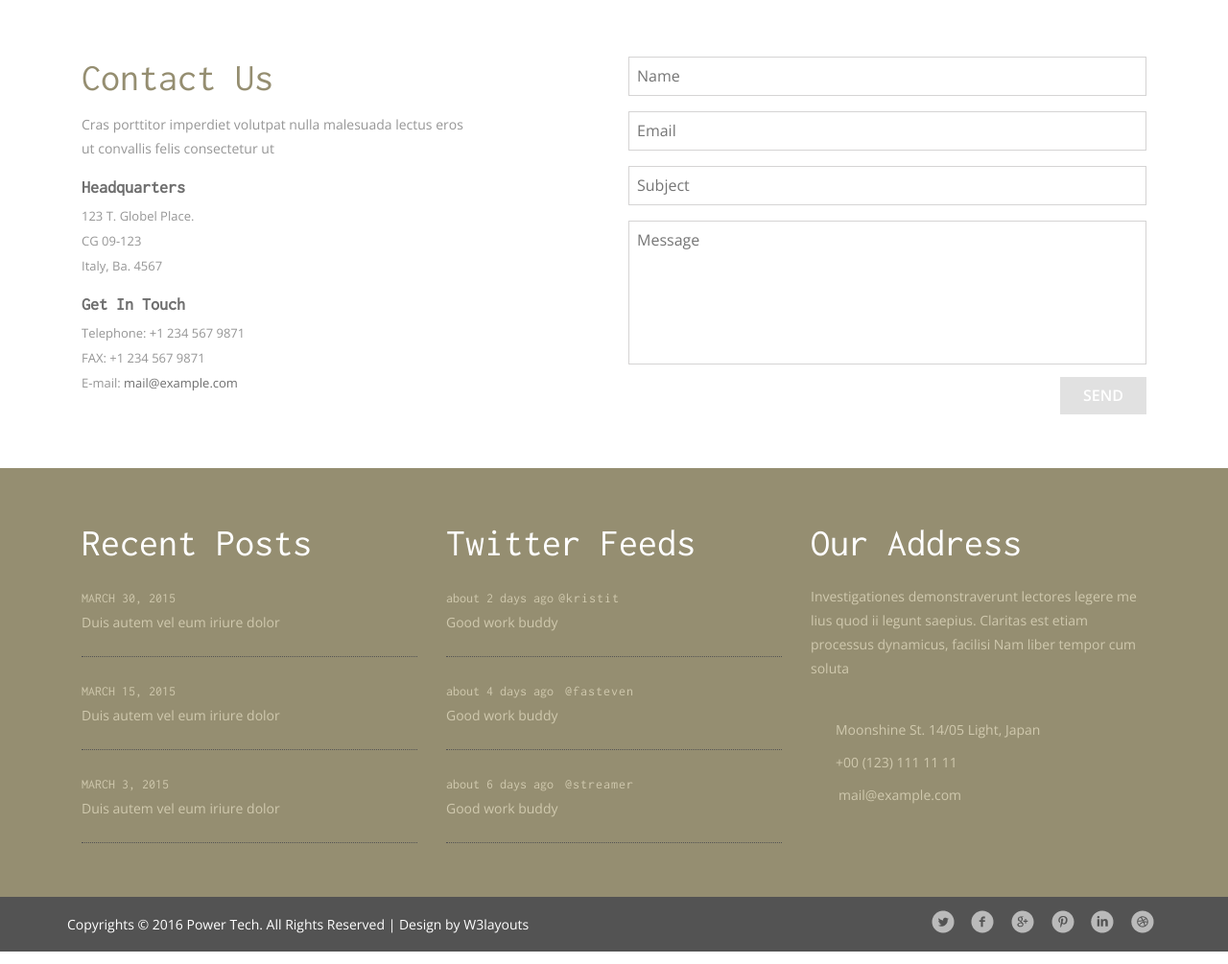
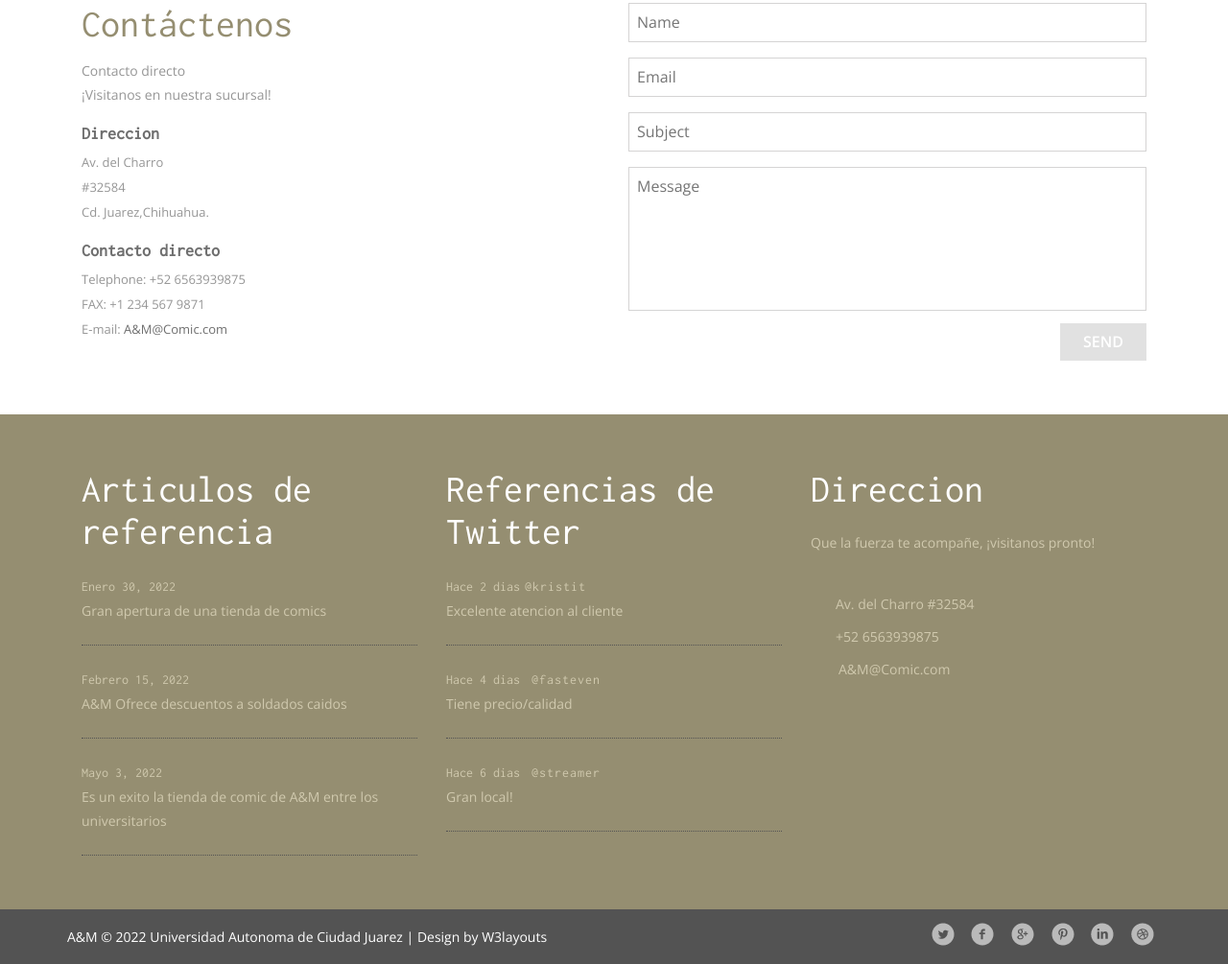
Before and after one commit to andreaGP18/A-M-Comic-s, a plain HTML site: page contact.html in a window 1280 px wide. Shown: the part 658-1663 px from the top of the page at 96% size. Drawn offline with nearby package versions, Linux system fonts and the light colour scheme.

Commit message:
Update contact.html

```diff
--- a/contact.html
+++ b/contact.html
@@ -7,7 +7,7 @@ License URL: http://creativecommons.org/licenses/by/3.0/
 <!DOCTYPE HTML>
 <html>
 <head>
-<title>Power Tech a Industrial Category Flat Bootstrap Responsive Website Template | Contact :: w3layouts</title>
+<title>A&M Comics | Contact :: w3layouts</title>
 <meta name="viewport" content="width=device-width, initial-scale=1">
 <meta http-equiv="Content-Type" content="text/html; charset=utf-8" />
 <meta name="keywords" content="Power Tech Responsive web template, Bootstrap Web Templates, Flat Web Templates, Android  Compatible web template,Smartphone Compatible web template, free webdesigns for Nokia, Samsung, LG, SonyEricsson, Motorola web design" />
@@ -79,12 +79,12 @@ License URL: http://creativecommons.org/licenses/by/3.0/
 			<!-- Collect the nav links, forms, and other content for toggling -->
 			<div class="collapse navbar-collapse nav-wil" id="bs-example-navbar-collapse-1">
 				  <ul class="nav navbar-nav">
-					<li class="hvr-bounce-to-bottom"><a href="index.html">Home <span class="sr-only">(current)</span></a></li>
-					<li class="hvr-bounce-to-bottom"><a href="about.html">ABOUT</a></li>
-					<li class="hvr-bounce-to-bottom"><a href="shortcodes.html">Short Codes</a></li>
-					<li class="hvr-bounce-to-bottom"><a href="gallery.html">GALLERY</a></li>
-					<li class="hvr-bounce-to-bottom"><a href="blog.html">Blog</a></li>
-					<li class="hvr-bounce-to-bottom active"><a href="contact.html">Mail Us</a></li>
+					<li class="hvr-bounce-to-bottom active"><a href="index.html">Inicio <span class="sr-only">(current)</span></a></li>
+					<li class="hvr-bounce-to-bottom"><a href="about.html">Categoria</a></li>
+					<li class="hvr-bounce-to-bottom"><a href="shortcodes.html">Funkos</a></li>
+					<li class="hvr-bounce-to-bottom"><a href="gallery.html">Galeria</a></li>
+					<li class="hvr-bounce-to-bottom"><a href="blog.html">Comics</a></li>
+					<li class="hvr-bounce-to-bottom"><a href="contact.html">Contacto</a></li>
 				  </ul>
 			  <div class="clearfix"></div>
 			</div><!-- /.navbar-collapse -->
@@ -106,29 +106,29 @@ License URL: http://creativecommons.org/licenses/by/3.0/
 	</div>
 <div class="banner banner5">
 	<div class="container">
-		<h2 >Mail Us</h2>
+		<h2 >Contacto</h2>
 	</div>
 </div>
 <!--contact-->
 	<div class="mail">
 		<div class="container">
 			<div class="map footer-middle">
-				<iframe src="https://www.google.com/maps/embed?pb=!1m14!1m12!1m3!1d158858.18237072596!2d-0.10159865000003898!3d51.52864165000001!2m3!1f0!2f0!3f0!3m2!1i1024!2i768!4f13.1!5e0!3m2!1sen!2sin!4v1436514341845" allowfullscreen=""> </iframe>
+				<iframe src="https://goo.gl/maps/cEWTLomhAQ4MoQrT9""> </iframe>
 
 			</div>
-			<div class="mail-grids">
+			<div class="Contactanos">
 				<div class="col-md-6 mail-grid-left">
-					<h3>Contact Us</h3>
-					<h5>Cras porttitor imperdiet volutpat nulla malesuada lectus eros <span>ut convallis felis consectetur ut </span></h5>
-					<h4>Headquarters</h4>
-					<p>123 T. Globel Place.
-						<span>CG 09-123</span>
-						Italy, Ba. 4567
+					<h3>Contáctenos</h3>
+					<h5>Contacto directo <span> ¡Visitanos en nuestra sucursal! </span></h5>
+					<h4>Direccion</h4>
+					<p>Av. del Charro
+						<span>#32584</span>
+						Cd. Juarez,Chihuahua.
 					</p>
-					<h4>Get In Touch</h4>
-					<p>Telephone: +1 234 567 9871
+					<h4>Contacto directo</h4>
+					<p>Telephone: +52 6563939875
 						<span>FAX: +1 234 567 9871</span>
-						E-mail: <a href="mailto:info@example.com">mail@example.com</a>
+						E-mail: <a href="mailto:info@example.com">A&M@Comic.com</a>
 					</p>
 				</div>
 				<div class="col-md-6 contact-form">
@@ -149,43 +149,42 @@ License URL: http://creativecommons.org/licenses/by/3.0/
 		<div class="container">
 			<div class="footer-grids">
 				<div class="col-md-4 recent-posts">
-					<h4>Recent Posts</h4>
+					<h4>Articulos de referencia</h4>
 					<div class="recent-posts-text">
-						<h5>MARCH 30, 2015</h5>
-						<a href="#"><p>Duis autem vel eum iriure dolor</p></a>
+						<h5>Enero 30, 2022</h5>
+						<a href="#"><p>Gran apertura de una tienda de comics</p></a>
 					</div>
 					<div class="recent-posts-text">
-						<h5>MARCH 15, 2015</h5>
-						<a href="#"><p>Duis autem vel eum iriure dolor</p></a>
+						<h5>Febrero 15, 2022</h5>
+						<a href="#"><p>A&M Ofrece descuentos a soldados caidos</p></a>
 					</div>
 					<div class="recent-posts-text">
-						<h5>MARCH 3, 2015</h5>
-						<a href="#"><p>Duis autem vel eum iriure dolor</p></a>
+						<h5>Mayo 3, 2022</h5>
+						<a href="#"><p>Es un exito la tienda de comic de A&M entre los universitarios</p></a>
 					</div>
 				</div>
 				<div class="col-md-4 recent-posts">
-					<h4>Twitter Feeds</h4>
+					<h4>Referencias de Twitter </h4>
 					<div class="recent-posts-text">
-						<a href="#"><h5>about 2 days ago<span>@kristit</span></h5></a>
-						<a href="#"><p>Good work buddy</p></a>
+						<a href="#"><h5>Hace 2 dias<span>@kristit</span></h5></a>
+						<a href="#"><p>Excelente atencion al cliente</p></a>
 					</div>
 					<div class="recent-posts-text">
-						<a href="#"><h5>about 4 days ago <span>@fasteven</span></h5></a>
-						<a href="#"><p>Good work buddy</p></a>
+						<a href="#"><h5>Hace 4 dias <span>@fasteven</span></h5></a>
+						<a href="#"><p>Tiene precio/calidad</p></a>
 					</div>
 					<div class="recent-posts-text">
-						<a href="#"><h5>about 6 days ago <span>@streamer</span> </h5></a>
-						<a href="#"><p>Good work buddy</p></a>
+						<a href="#"><h5>Hace 6 dias <span>@streamer</span> </h5></a>
+						<a href="#"><p>Gran local!</p></a>
 					</div>
 				</div>
 				<div class="col-md-4 recent-posts">
-					<h4>Our Address</h4>
-					<p class="adrs">Investigationes demonstraverunt lectores legere me lius quod ii legunt saepius. Claritas est etiam processus dynamicus,
-						 facilisi Nam liber tempor cum soluta </p>
+					<h4>Direccion</h4>
+					<p class="adrs">Que la fuerza te acompañe, ¡visitanos pronto! </p>
 					<ul>
-						<li><span></span>Moonshine St. 14/05 Light, Japan</li>
-						<li><span class="ph-no"></span>+00 (123) 111 11 11</li>
-						<li><span class="mail"></span><a href="mailto:example@mail.com">mail@example.com</a></li>
+						<li><span></span>Av. del Charro #32584</li>
+						<li><span class="ph-no"></span>+52 6563939875</li>
+						<li><span class="mail"></span><a href="mailto:example@mail.com">A&M@Comic.com</a></li>
 					</ul>
 				</div>
 				<div class="clearfix"> </div>
@@ -195,7 +194,7 @@ License URL: http://creativecommons.org/licenses/by/3.0/
 <div class="copyrights">
 <div class="container">
 			<div class="copyright-left">
-			<p>Copyrights © 2016 Power Tech. All Rights Reserved | Design by <a href="http://w3layouts.com/">W3layouts</a></p>
+			<p>A&M © 2022 Universidad Autonoma de Ciudad Juarez | Design by <a href="http://w3layouts.com/">W3layouts</a></p>
 			</div>
 			<div class="copyright-right">
 				<ul>
```
